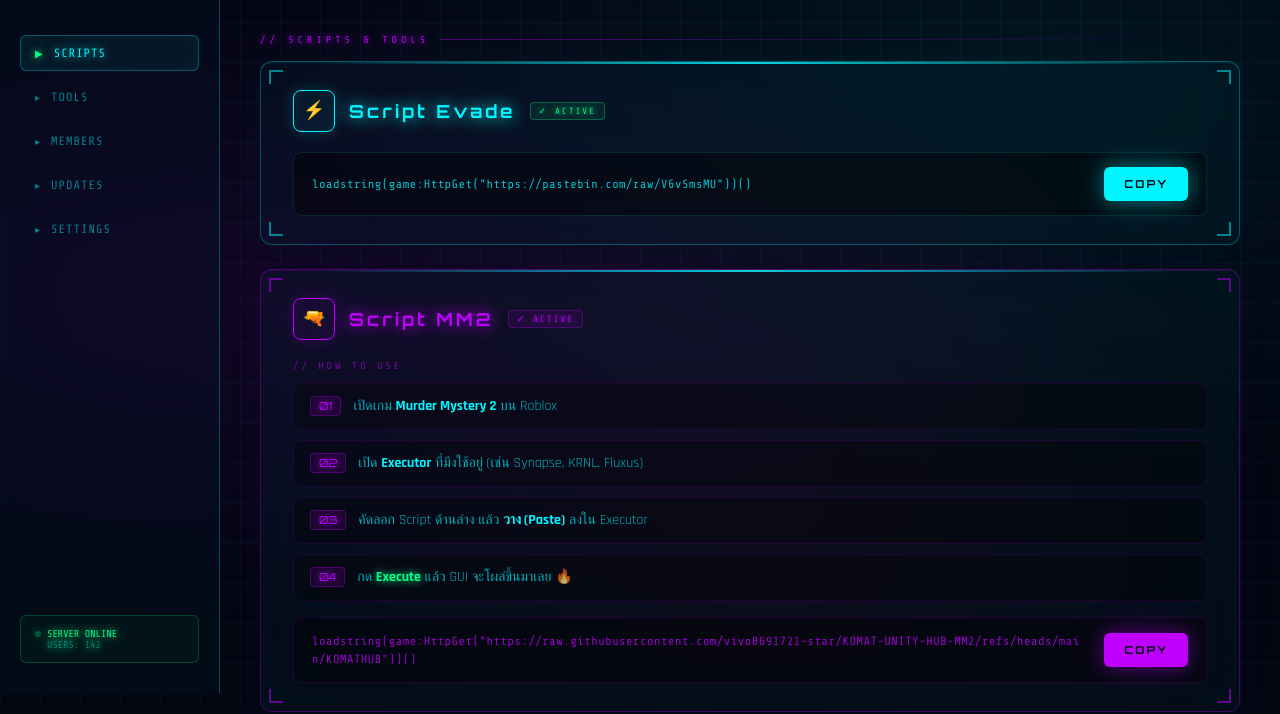
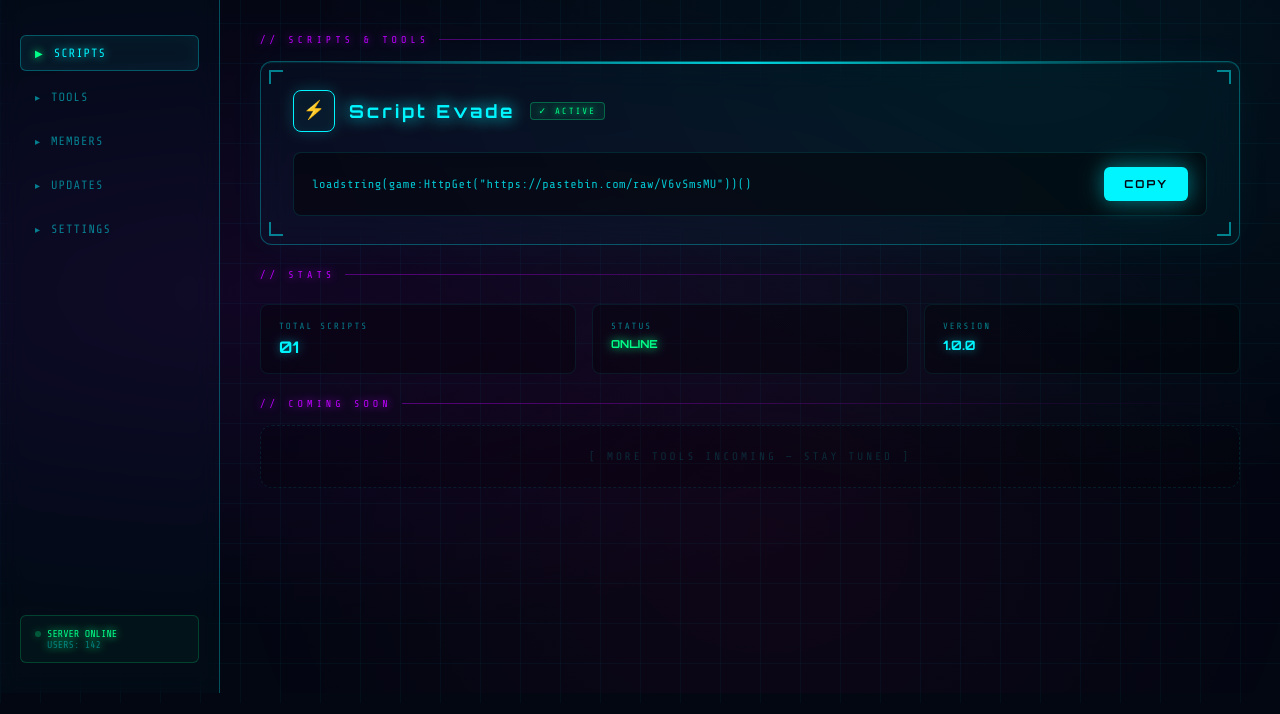
Before and after one commit to vivo8691721-star/KOMAT-UNITY-HUB, a plain HTML site: page index.html in a window 1280 px wide. Shown: the part 107-821 px from the top of the page. After the commit the page ends 800 px from the top, so only its background shows below. Drawn offline with nearby package versions, Linux system fonts and the light colour scheme.

Commit message:
Update index.html

```diff
--- a/index.html
+++ b/index.html
@@ -321,7 +321,7 @@
     line-height: 1.5;
   }
 
-  /* ─── Copy button ─── */
+   /* ─── Copy button ─── */
   .copy-btn {
     flex-shrink: 0;
     position: relative;
@@ -507,63 +507,12 @@
     </div>
   </div>
 
-  <!-- MM2 Script Card -->
-  <div class="script-card" style="border-color: rgba(191,0,255,0.3); box-shadow: 0 0 40px rgba(191,0,255,0.04), inset 0 1px 0 rgba(191,0,255,0.1);">
-    <div class="card-corner tl" style="border-color: var(--neon-purple);"></div>
-    <div class="card-corner tr" style="border-color: var(--neon-purple);"></div>
-    <div class="card-corner bl" style="border-color: var(--neon-purple);"></div>
-    <div class="card-corner br" style="border-color: var(--neon-purple);"></div>
-
-    <div class="card-header">
-      <div class="card-icon" style="border-color: var(--neon-purple); box-shadow: 0 0 16px rgba(191,0,255,0.2), inset 0 0 12px rgba(191,0,255,0.05); background: rgba(191,0,255,0.05);">🔫</div>
-      <div>
-        <div class="card-title" style="color: var(--neon-purple); text-shadow: 0 0 16px var(--neon-purple);">Script MM2</div>
-      </div>
-      <div class="card-badge" style="color: var(--neon-purple); background: rgba(191,0,255,0.08); border-color: rgba(191,0,255,0.3); text-shadow: 0 0 6px var(--neon-purple);">✓ ACTIVE</div>
-    </div>
-
-    <!-- Steps -->
-    <div style="margin-bottom: 16px;">
-      <div style="font-family:'Share Tech Mono',monospace; font-size:10px; letter-spacing:3px; color:rgba(191,0,255,0.6); margin-bottom:12px;">// HOW TO USE</div>
-
-      <div style="display:flex; flex-direction:column; gap:10px;">
-        <div style="display:flex; align-items:flex-start; gap:12px; background:rgba(0,0,0,0.3); border:1px solid rgba(191,0,255,0.12); border-radius:8px; padding:12px 16px;">
-          <div style="font-family:'Orbitron',monospace; font-size:11px; color:var(--neon-purple); text-shadow:0 0 8px var(--neon-purple); flex-shrink:0; background:rgba(191,0,255,0.1); border:1px solid rgba(191,0,255,0.3); border-radius:4px; padding:2px 8px;">01</div>
-          <div style="font-family:'Rajdhani',sans-serif; font-size:14px; color:rgba(0,245,255,0.7); line-height:1.5;">เปิดเกม <strong style="color:var(--neon-cyan)">Murder Mystery 2</strong> บน Roblox</div>
-        </div>
-
-        <div style="display:flex; align-items:flex-start; gap:12px; background:rgba(0,0,0,0.3); border:1px solid rgba(191,0,255,0.12); border-radius:8px; padding:12px 16px;">
-          <div style="font-family:'Orbitron',monospace; font-size:11px; color:var(--neon-purple); text-shadow:0 0 8px var(--neon-purple); flex-shrink:0; background:rgba(191,0,255,0.1); border:1px solid rgba(191,0,255,0.3); border-radius:4px; padding:2px 8px;">02</div>
-          <div style="font-family:'Rajdhani',sans-serif; font-size:14px; color:rgba(0,245,255,0.7); line-height:1.5;">เปิด <strong style="color:var(--neon-cyan)">Executor</strong> ที่มึงใช้อยู่ (เช่น Synapse, KRNL, Fluxus)</div>
-        </div>
-
-        <div style="display:flex; align-items:flex-start; gap:12px; background:rgba(0,0,0,0.3); border:1px solid rgba(191,0,255,0.12); border-radius:8px; padding:12px 16px;">
-          <div style="font-family:'Orbitron',monospace; font-size:11px; color:var(--neon-purple); text-shadow:0 0 8px var(--neon-purple); flex-shrink:0; background:rgba(191,0,255,0.1); border:1px solid rgba(191,0,255,0.3); border-radius:4px; padding:2px 8px;">03</div>
-          <div style="font-family:'Rajdhani',sans-serif; font-size:14px; color:rgba(0,245,255,0.7); line-height:1.5;">คัดลอก Script ด้านล่าง แล้ว <strong style="color:var(--neon-cyan)">วาง (Paste)</strong> ลงใน Executor</div>
-        </div>
-
-        <div style="display:flex; align-items:flex-start; gap:12px; background:rgba(0,0,0,0.3); border:1px solid rgba(191,0,255,0.12); border-radius:8px; padding:12px 16px;">
-          <div style="font-family:'Orbitron',monospace; font-size:11px; color:var(--neon-purple); text-shadow:0 0 8px var(--neon-purple); flex-shrink:0; background:rgba(191,0,255,0.1); border:1px solid rgba(191,0,255,0.3); border-radius:4px; padding:2px 8px;">04</div>
-          <div style="font-family:'Rajdhani',sans-serif; font-size:14px; color:rgba(0,245,255,0.7); line-height:1.5;">กด <strong style="color:var(--neon-green); text-shadow:0 0 8px var(--neon-green);">Execute</strong> แล้ว GUI จะโผล่ขึ้นมาเลย 🔥</div>
-        </div>
-      </div>
-    </div>
-
-    <div class="script-row" style="border-color: rgba(191,0,255,0.15);">
-      <div class="script-code" style="color:rgba(191,0,255,0.8);">loadstring(game:HttpGet("https://raw.githubusercontent.com/vivo8691721-star/KOMAT-UNITY-HUB-MM2/refs/heads/main/KOMATHUB"))()</div>
-      <div style="position:relative;">
-        <button class="copy-btn" id="copyBtnMM2" onclick="copyMM2()" style="background:var(--neon-purple); box-shadow:0 0 20px rgba(191,0,255,0.4), 0 0 40px rgba(191,0,255,0.15);">COPY</button>
-        <div class="copied-toast" id="toastMM2">✓ COPIED!</div>
-      </div>
-    </div>
-  </div>
-
   <!-- Stats row -->
   <div class="section-label">// STATS</div>
   <div class="info-grid">
     <div class="info-card">
       <div class="info-label">Total Scripts</div>
-      <div class="info-value">02</div>
+      <div class="info-value">01</div>
     </div>
     <div class="info-card">
       <div class="info-label">Status</div>
@@ -593,28 +542,6 @@
   updateClock();
   setInterval(updateClock, 1000);
 
-  // Copy MM2
-  function copyMM2() {
-    const text = `loadstring(game:HttpGet("https://raw.githubusercontent.com/vivo8691721-star/KOMAT-UNITY-HUB-MM2/refs/heads/main/KOMATHUB"))()`;
-    const btn = document.getElementById('copyBtnMM2');
-    const toast = document.getElementById('toastMM2');
-    navigator.clipboard.writeText(text).catch(() => {
-      const ta = document.createElement('textarea');
-      ta.value = text; document.body.appendChild(ta); ta.select();
-      document.execCommand('copy'); document.body.removeChild(ta);
-    }).finally ? navigator.clipboard.writeText(text).then(()=>{}).catch(()=>{}) : null;
-    navigator.clipboard.writeText(text);
-    btn.textContent = 'COPIED!';
-    btn.classList.add('copied');
-    btn.style.background = 'var(--neon-green)';
-    toast.classList.add('show');
-    setTimeout(() => {
-      btn.textContent = 'COPY';
-      btn.classList.remove('copied');
-      btn.style.background = 'var(--neon-purple)';
-      toast.classList.remove('show');
-    }, 2000);
-  }
   // Copy button
   function copyScript() {
     const text = `loadstring(game:HttpGet("https://pastebin.com/raw/V6vSmsMU"))()`;
```
